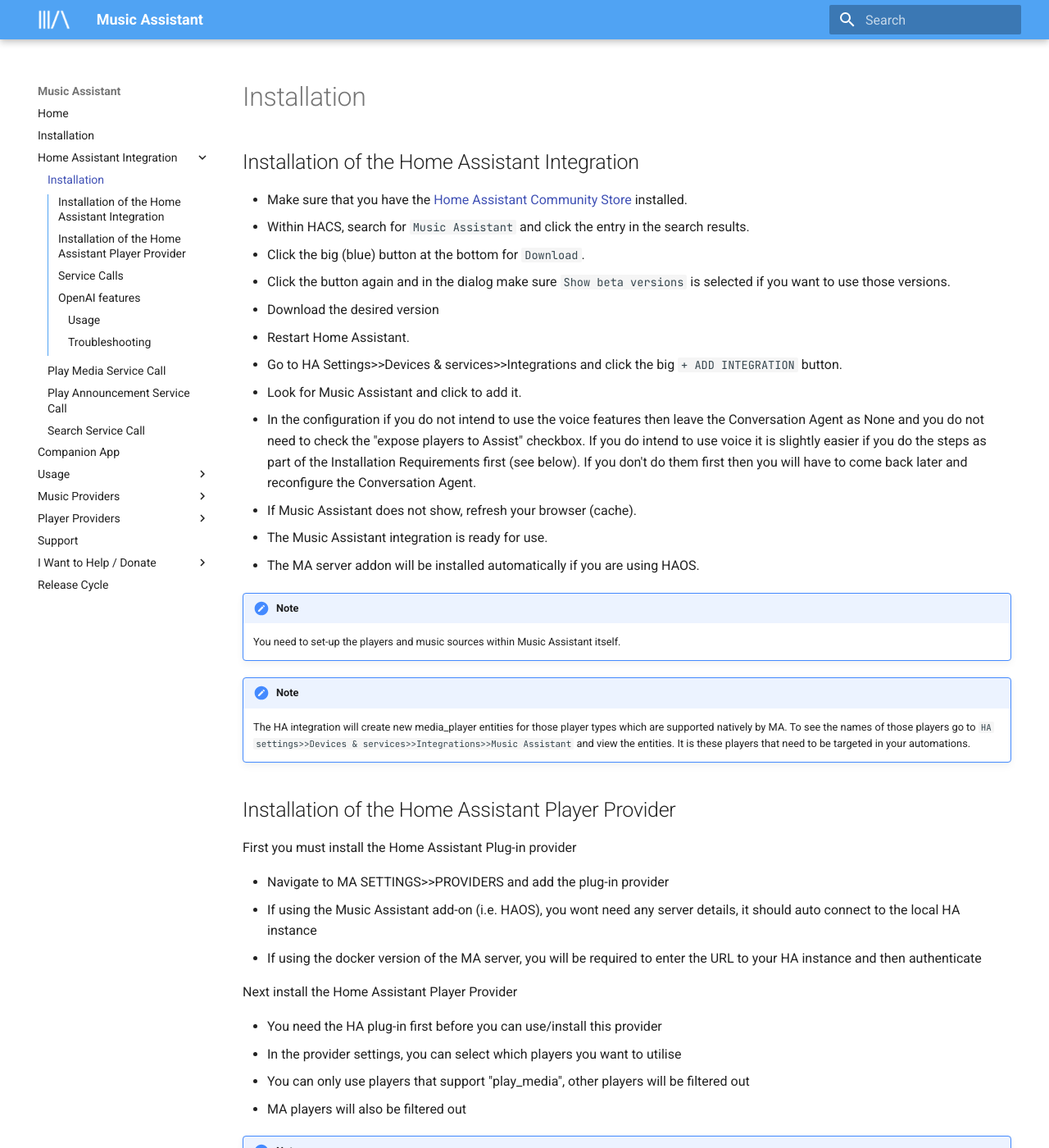
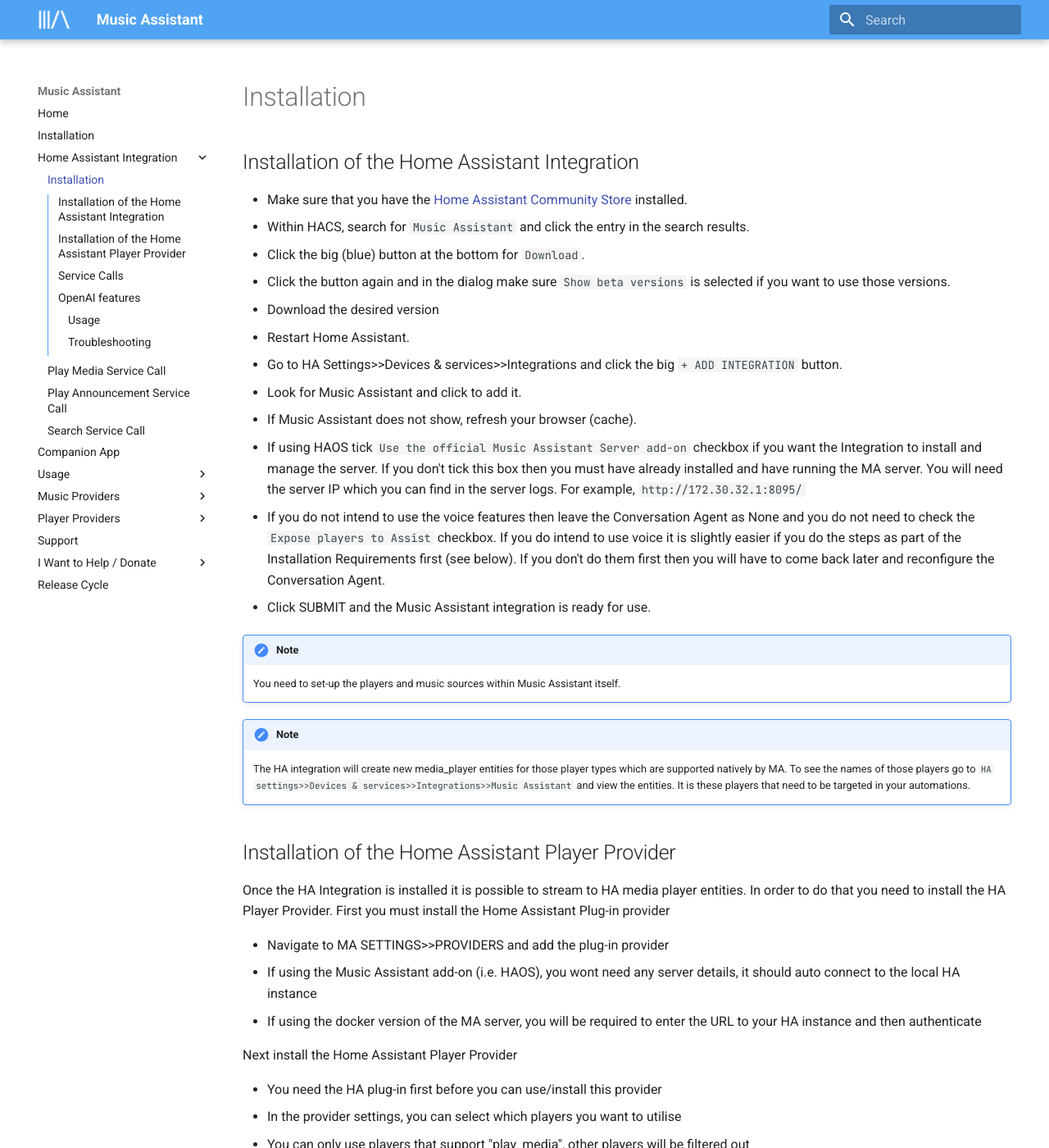
Before and after one commit to pwbriggs/music-assistant.github.io, an MkDocs documentation site: the page built from docs/integration/installation.md, in a window 1280 px wide and 1400 px high. Shown: the whole window at 82% size. Built offline with MkDocs 1.6.1 and Material for MkDocs 9.7.7, drawn with Linux system fonts in a browser that asks for light colours.

Commit message:
Clarify first step on integration install

```diff
--- a/docs/integration/installation.md
+++ b/docs/integration/installation.md
@@ -8,10 +8,10 @@
 - Restart Home Assistant.
 - Go to HA Settings>>Devices & services>>Integrations and click the big `+ ADD INTEGRATION` button.
 - Look for Music Assistant and click to add it.
-- In the configuration if you do not intend to use the voice features then leave the Conversation Agent as None and you do not need to check the "expose players to Assist" checkbox. If you do intend to use voice it is slightly easier if you do the steps as part of the Installation Requirements first (see below). If you don't do them first then you will have to come back later and reconfigure the Conversation Agent.
 - If Music Assistant does not show, refresh your browser (cache).
-- The Music Assistant integration is ready for use.
-- The MA server addon will be installed automatically if you are using HAOS.
+- If using HAOS tick `Use the official Music Assistant Server add-on` checkbox if you want the Integration to install and manage the server. If you don't tick this box then you must have already installed and have running the MA server. You will need the server IP which you can find in the server logs. For example, `http://172.30.32.1:8095/`
+- If you do not intend to use the voice features then leave the Conversation Agent as None and you do not need to check the `Expose players to Assist` checkbox. If you do intend to use voice it is slightly easier if you do the steps as part of the Installation Requirements first (see below). If you don't do them first then you will have to come back later and reconfigure the Conversation Agent.
+- Click SUBMIT and the Music Assistant integration is ready for use.
 
 !!! note
     You need to set-up the players and music sources within Music Assistant itself.
@@ -21,7 +21,7 @@
 
 ## Installation of the Home Assistant Player Provider
 
-First you must install the Home Assistant Plug-in provider
+Once the HA Integration is installed it is possible to stream to HA media player entities. In order to do that you need to install the HA Player Provider.  First you must install the Home Assistant Plug-in provider
 
 - Navigate to MA SETTINGS>>PROVIDERS and add the plug-in provider
 - If using the Music Assistant add-on (i.e. HAOS), you wont need any server details, it should auto connect to the local HA instance
```
